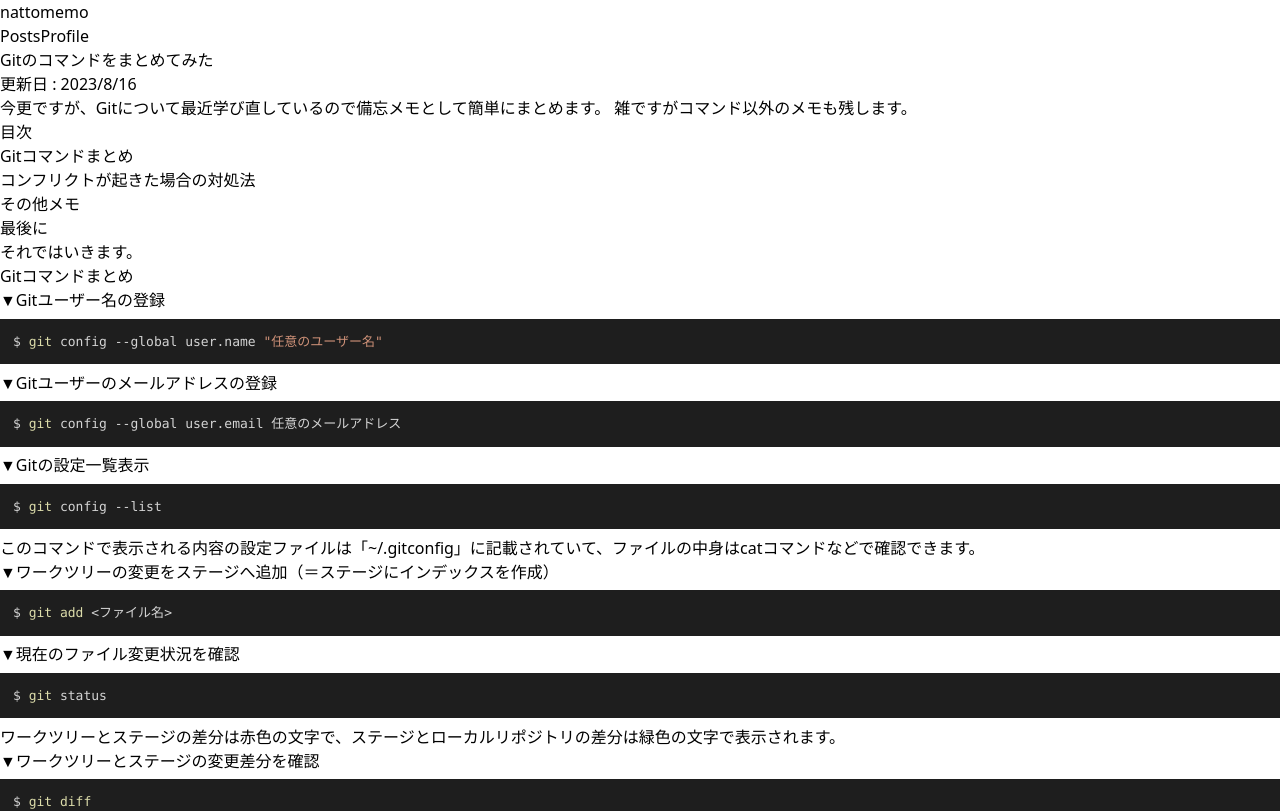
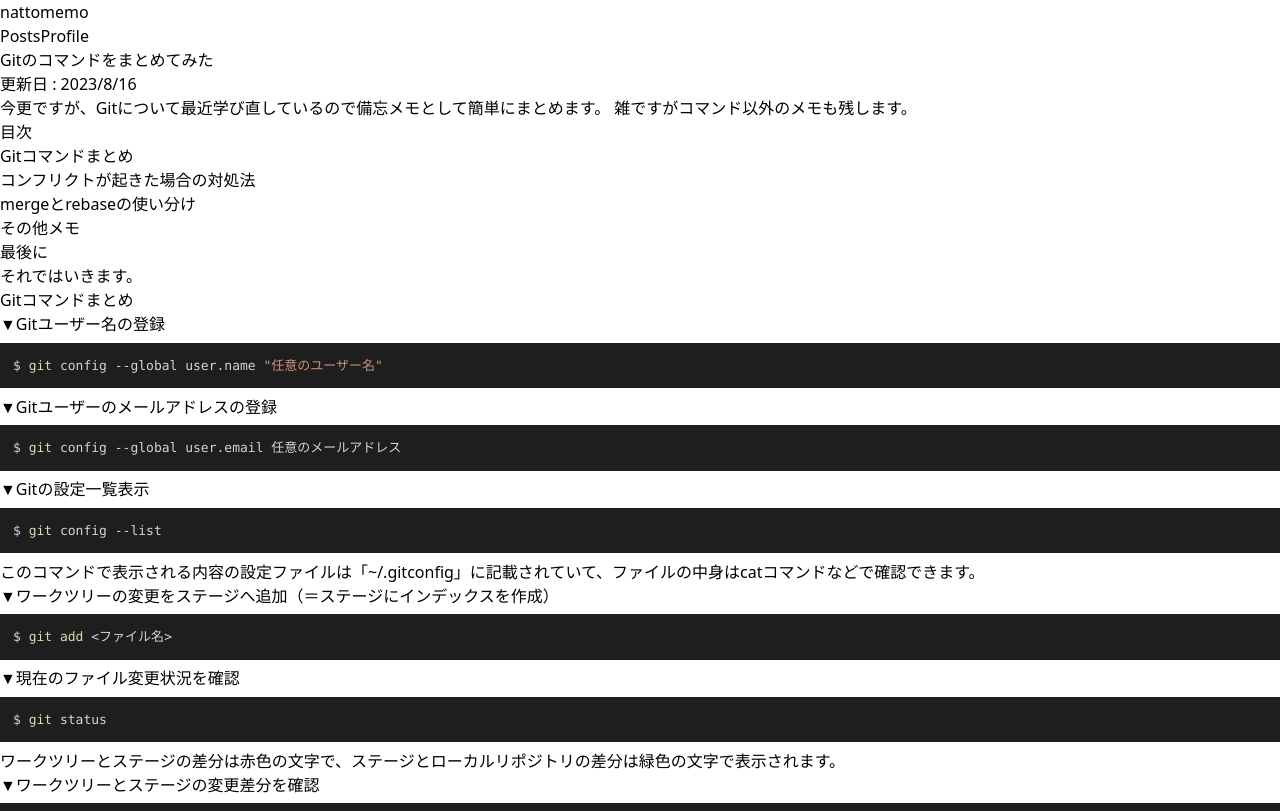
Before and after one commit to nattomatofu/blog, a Next.js app: page /posts/git-command in a window 1280 px wide. Shown: the top 811 px of the page. Built offline with nearby package versions, Linux system fonts and the light colour scheme.

Commit message:
Gitコマンドの記事を修正

```diff
--- a/src/pages/posts/git-command.js
+++ b/src/pages/posts/git-command.js
@@ -50,10 +50,13 @@ const GitCommand = () => {
                                             <a href="#id2">コンフリクトが起きた場合の対処法</a>
                                         </li>
                                         <li className="pb-2">
-                                            <a href="#id3">その他メモ</a>
+                                            <a href="#id3">mergeとrebaseの使い分け</a>
                                         </li>
                                         <li className="pb-2">
-                                            <a href="#id4">最後に</a>
+                                            <a href="#id4">その他メモ</a>
+                                        </li>
+                                        <li className="pb-2">
+                                            <a href="#id5">最後に</a>
                                         </li>
                                     </ul>
                                 </div>
@@ -393,7 +396,7 @@ const GitCommand = () => {
                     </section>
                     <section>
                         <div className="mt-12 border-b border-l-4 border-neutral-700 border-l-neutral-700">
-                            <h2 className="ml-2 text-xl" id="id2">
+                            <h2 className="ml-2 text-xl" id="id3">
                                 mergeとrebaseの使い分け
                             </h2>
                         </div>
@@ -406,7 +409,7 @@ const GitCommand = () => {
                     </section>
                     <section>
                         <div className="mt-12 border-b border-l-4 border-neutral-700 border-l-neutral-700">
-                            <h2 className="ml-2 text-xl" id="id2">
+                            <h2 className="ml-2 text-xl" id="id4">
                                 その他メモ
                             </h2>
                         </div>
@@ -421,7 +424,7 @@ const GitCommand = () => {
                     </section>
                     <section>
                         <div className="mt-12 border-b border-l-4 border-neutral-700 border-l-neutral-700">
-                            <h2 className="ml-2 text-xl" id="id3">
+                            <h2 className="ml-2 text-xl" id="id5">
                                 最後に
                             </h2>
                         </div>
```
